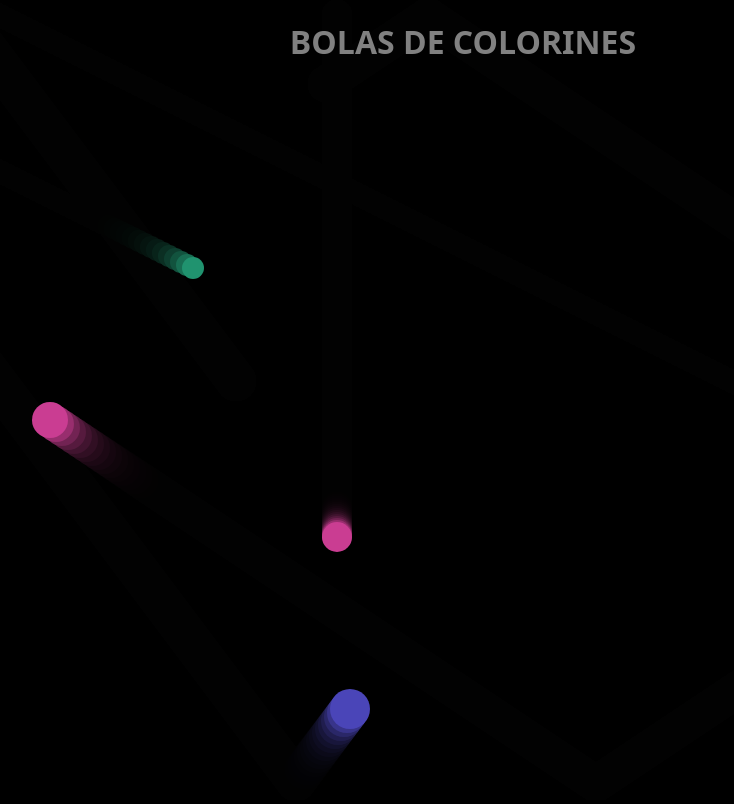
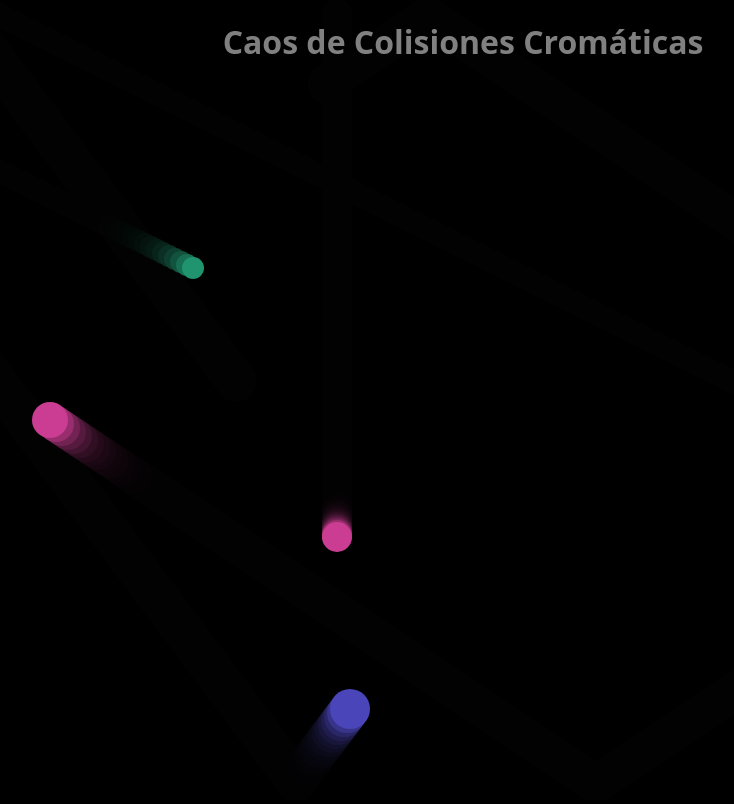
Before and after one commit to Alesso-ai/ExamenDwecTema3-AlejandroRuizPrieto, a plain HTML site: page index.html in a window 1280 px wide. Shown: the whole page, without its empty margins (177-911 px from the left). Drawn offline with Linux system fonts and the light colour scheme.

Commit message:
Titulo modificado a Caos de Colisiones Cromáticas

```diff
--- a/index.html
+++ b/index.html
@@ -9,7 +9,7 @@
 
 </head>
 <body>
-    <h1>BOLAS DE COLORINES</h1>
+    <h1>Caos de Colisiones Cromáticas</h1>
     <canvas></canvas>
     <script type="module" src="./scripts/index.js"></script>
 </body>
```
